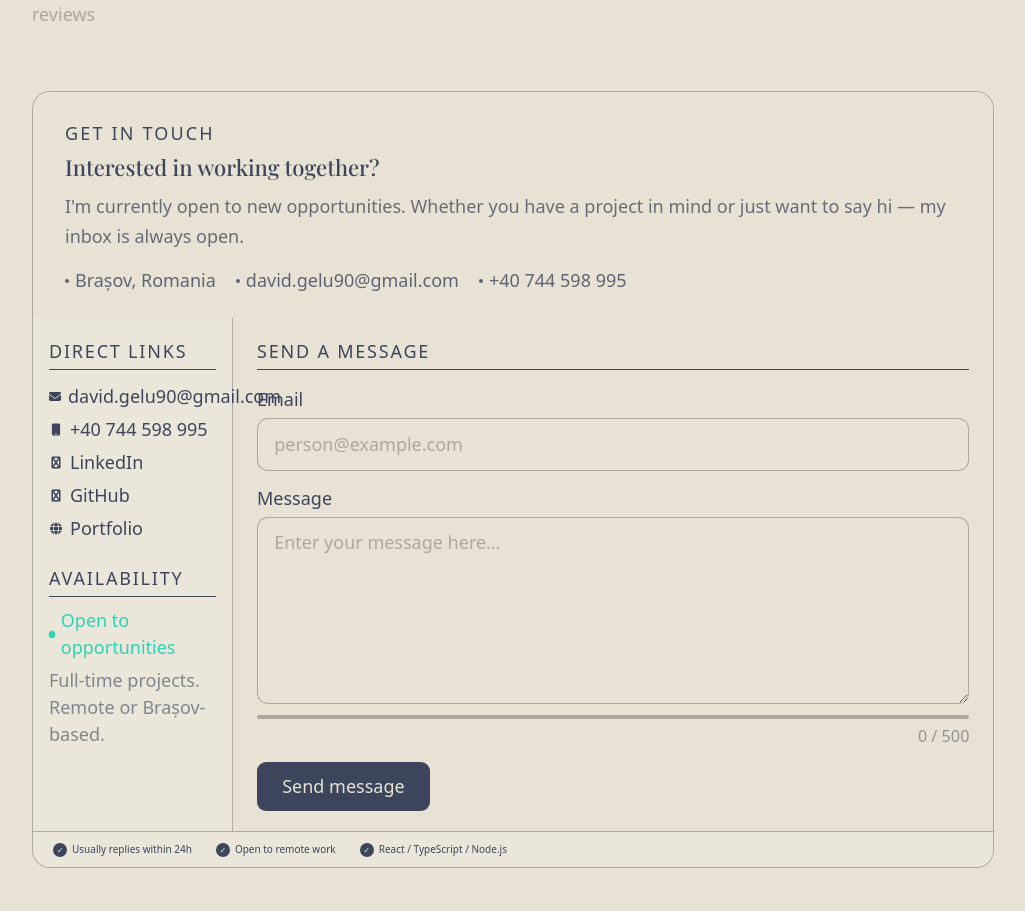
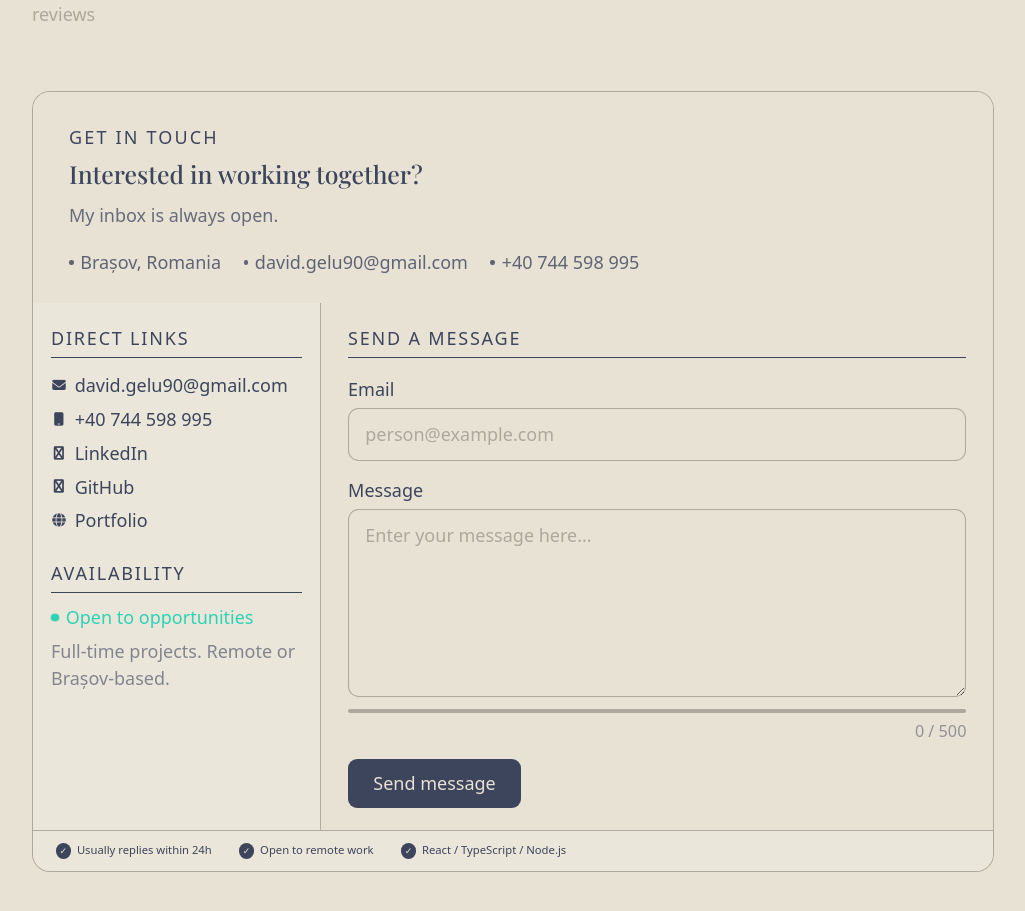
Before and after one commit to david-gelu/react-portfolio, a React (Vite) app: page / in a window 1280 px wide. Shown: the part 5704-6615 px from the top of the page, without its empty margins (178-1203 px from the left). Built offline with nearby package versions, Linux system fonts and the light colour scheme; no server answers.

Commit message:
minot ui fixes and use rem unstead px

```diff
--- a/src/assets/_contact.scss
+++ b/src/assets/_contact.scss
@@ -15,7 +15,7 @@
   background: $bg-color;
   color: $text-color;
   width: 100%;
-  border: 0.5px solid $text-with-transparency;
+  border: 0.03125rem solid $text-with-transparency;
   border-radius: 1rem;
   overflow: hidden;
 }
@@ -25,30 +25,30 @@
 .contact-header {
   background: var(--nav-bg);
   color: var(--nav-color);
-  padding: 28px 32px 24px;
+  padding: 1.75rem 2rem 1.5rem;
 
   &__eyebrow {
     letter-spacing: 0.12em;
-    margin-bottom: 6px;
+    margin-bottom: 0.375rem;
     text-transform: uppercase;
   }
 
   &__title {
-    font-size: 22px;
+    font-size: 1.375rem;
     font-weight: 500;
-    margin-bottom: 10px;
+    margin-bottom: 0.625rem;
   }
 
   &__summary {
     line-height: 1.65;
     opacity: 0.75;
-    margin-bottom: 16px;
+    margin-bottom: 1rem;
   }
 
   &__meta {
     display: flex;
     flex-wrap: wrap;
-    gap: 6px 20px;
+    gap: 0.375rem 1.25rem;
   }
 }
 
@@ -56,12 +56,12 @@
   opacity: 0.8;
   display: flex;
   align-items: center;
-  gap: 6px;
+  gap: 0.375rem;
 }
 
 .meta-dot {
-  width: 4px;
-  height: 4px;
+  width: 0.25rem;
+  height: 0.25rem;
   border-radius: 50%;
   background: $link-color;
   display: inline-block;
@@ -72,9 +72,9 @@
 
 .contact-body {
   display: grid;
-  grid-template-columns: 200px 1fr;
+  grid-template-columns: 30% 1fr;
 
-  @media (max-width: 560px) {
+  @media (max-width: 35rem) {
     grid-template-columns: 1fr;
   }
 }
@@ -83,42 +83,42 @@
 
 .contact-sidebar {
   background: $bg-color-accent;
-  padding: 20px 16px;
-  border-right: 0.5px solid $text-with-transparency;
+  padding: 1.25rem 1rem;
+  border-right: 0.03125rem solid $text-with-transparency;
 
-  @media (max-width: 560px) {
+  @media (max-width: 35rem) {
     border-right: none;
-    border-bottom: 0.5px solid $text-with-transparency;
+    border-bottom: 0.03125rem solid $text-with-transparency;
   }
 }
 
 .sidebar-section {
-  margin-bottom: 20px;
+  margin-bottom: 1.25rem;
 
   &__title {
     font-weight: 500;
     letter-spacing: 0.1em;
     text-transform: uppercase;
     color: $link-color;
-    border-bottom: 1.5px solid $link-color;
-    padding-bottom: 4px;
-    margin-bottom: 10px;
+    border-bottom: 0.09375rem solid $link-color;
+    padding-bottom: 0.25rem;
+    margin-bottom: 0.625rem;
   }
 }
 
 .sidebar-link {
   display: flex;
   align-items: center;
-  gap: 7px;
+  gap: 0.4375rem;
   color: $text-color;
-  padding: 3px 0;
+  padding: 0.1875rem 0;
   text-decoration: none;
   transition: color 0.2s;
 
   i {
     color: $link-color;
-    font-size: 12px;
-    width: 14px;
+    font-size: 0.75rem;
+    width: 0.875rem;
     text-align: center;
   }
 
@@ -130,15 +130,15 @@
 .availability-badge {
   display: flex;
   align-items: center;
-  gap: 6px;
+  gap: 0.375rem;
   font-weight: 500;
   color: $success;
-  margin-bottom: 6px;
+  margin-bottom: 0.375rem;
 }
 
 .availability-dot {
-  width: 7px;
-  height: 7px;
+  width: 0.4375rem;
+  height: 0.4375rem;
   border-radius: 50%;
   background: $success;
   display: inline-block;
@@ -151,7 +151,7 @@
     box-shadow: 0 0 0 0 rgba(45, 211, 181, 0.5);
   }
   50% {
-    box-shadow: 0 0 0 5px rgba(45, 211, 181, 0);
+    box-shadow: 0 0 0 0.3125rem rgba(45, 211, 181, 0);
   }
 }
 
@@ -164,7 +164,7 @@
 // ─── Main / Form ──────────────────────────────────────────────────────────────
 
 .contact-main {
-  padding: 20px 24px;
+  padding: 1.25rem 1.5rem;
 }
 
 .form-section-title {
@@ -172,21 +172,21 @@
   letter-spacing: 0.1em;
   text-transform: uppercase;
   color: $link-color;
-  border-bottom: 1.5px solid $link-color;
-  padding-bottom: 4px;
-  margin-bottom: 16px;
+  border-bottom: 0.09375rem solid $link-color;
+  padding-bottom: 0.25rem;
+  margin-bottom: 1rem;
 }
 
 .contact-form {
   display: flex;
   flex-direction: column;
-  gap: 14px;
+  gap: 0.875rem;
 }
 
 .field-group {
   display: flex;
   flex-direction: column;
-  gap: 5px;
+  gap: 0.3125rem;
 
   label {
     font-weight: 500;
@@ -196,7 +196,7 @@
   input,
   textarea {
     background: $bg-color;
-    border: 1px solid $text-with-transparency;
+    border: 0.0625rem solid $text-with-transparency;
     border-radius: 0.6rem;
     padding: 0.65em 0.9em;
     color: $text-color;
@@ -228,16 +228,16 @@
 // ─── Char counter bar ─────────────────────────────────────────────────────────
 
 .char-track {
-  height: 4px;
+  height: 0.25rem;
   background: $text-with-transparency;
-  border-radius: 2px;
+  border-radius: 0.125rem;
   overflow: hidden;
-  margin-top: 6px;
+  margin-top: 0.375rem;
 }
 
 .char-bar {
   height: 100%;
-  border-radius: 2px;
+  border-radius: 0.125rem;
   transition:
     width 0.2s,
     background 0.3s;
@@ -287,28 +287,28 @@
 
 .contact-note {
   background: $bg-color-accent;
-  border-top: 0.5px solid $text-with-transparency;
-  padding: 10px 20px;
+  border-top: 0.03125rem solid $text-with-transparency;
+  padding: 0.625rem 1.25rem;
   display: flex;
   flex-wrap: wrap;
-  gap: 8px 24px;
+  gap: 0.5rem 1.5rem;
 }
 
 .note-item {
   display: flex;
   align-items: center;
-  gap: 5px;
-  font-size: 10px;
+  gap: 0.3125rem;
+  font-size: 0.625rem;
   color: $link-color;
 }
 
 .note-check {
-  width: 14px;
-  height: 14px;
+  width: 0.875rem;
+  height: 0.875rem;
   border-radius: 50%;
   background: $link-color;
   color: var(--bg-color);
-  font-size: 8px;
+  font-size: 0.5rem;
   display: flex;
   align-items: center;
   justify-content: center;
--- a/src/components/ContactPage.tsx
+++ b/src/components/ContactPage.tsx
@@ -40,8 +40,7 @@ function ContactPage() {
           <div className="contact-header__eyebrow">GET IN TOUCH</div>
           <h2 className="contact-header__title">Interested in working together?</h2>
           <p className="contact-header__summary">
-            I'm currently open to new opportunities. Whether you have a project in mind
-            or just want to say hi — my inbox is always open.
+            My inbox is always open.
           </p>
           <div className="contact-header__meta">
             <span className="meta-item"><span className="meta-dot" />Brașov, Romania</span>
```
